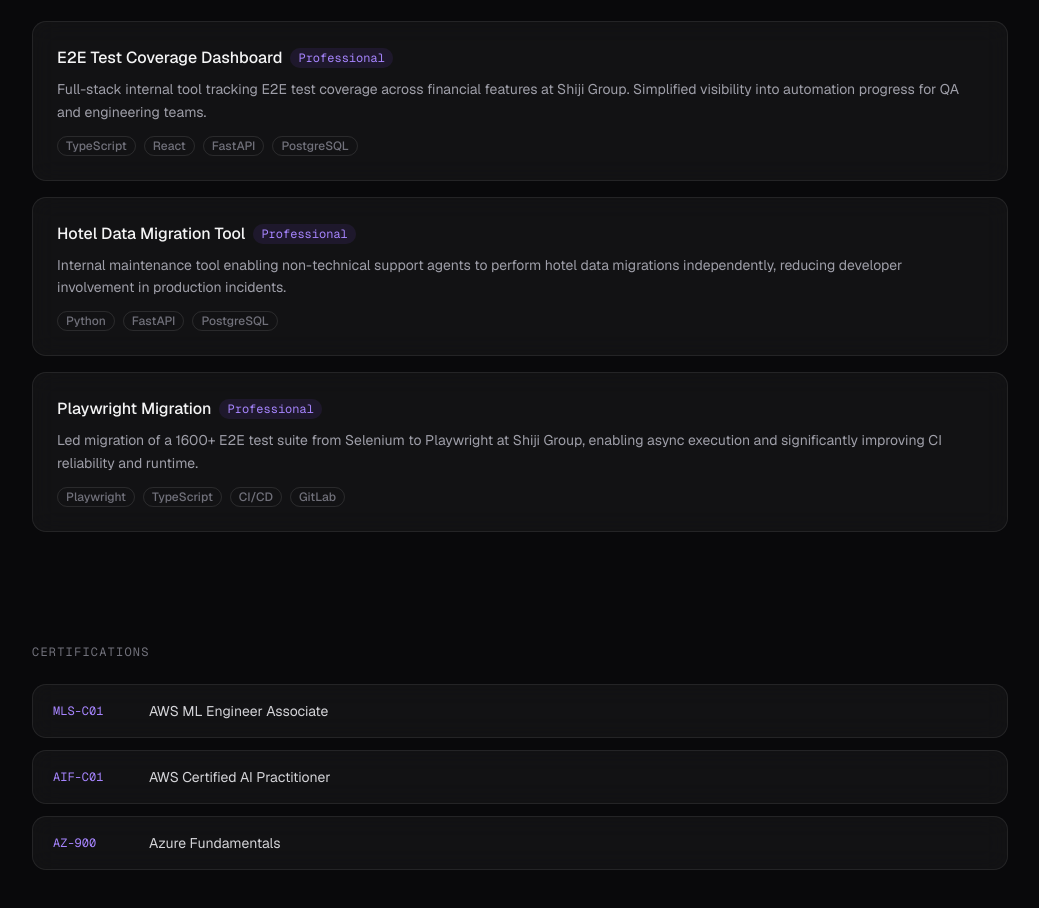
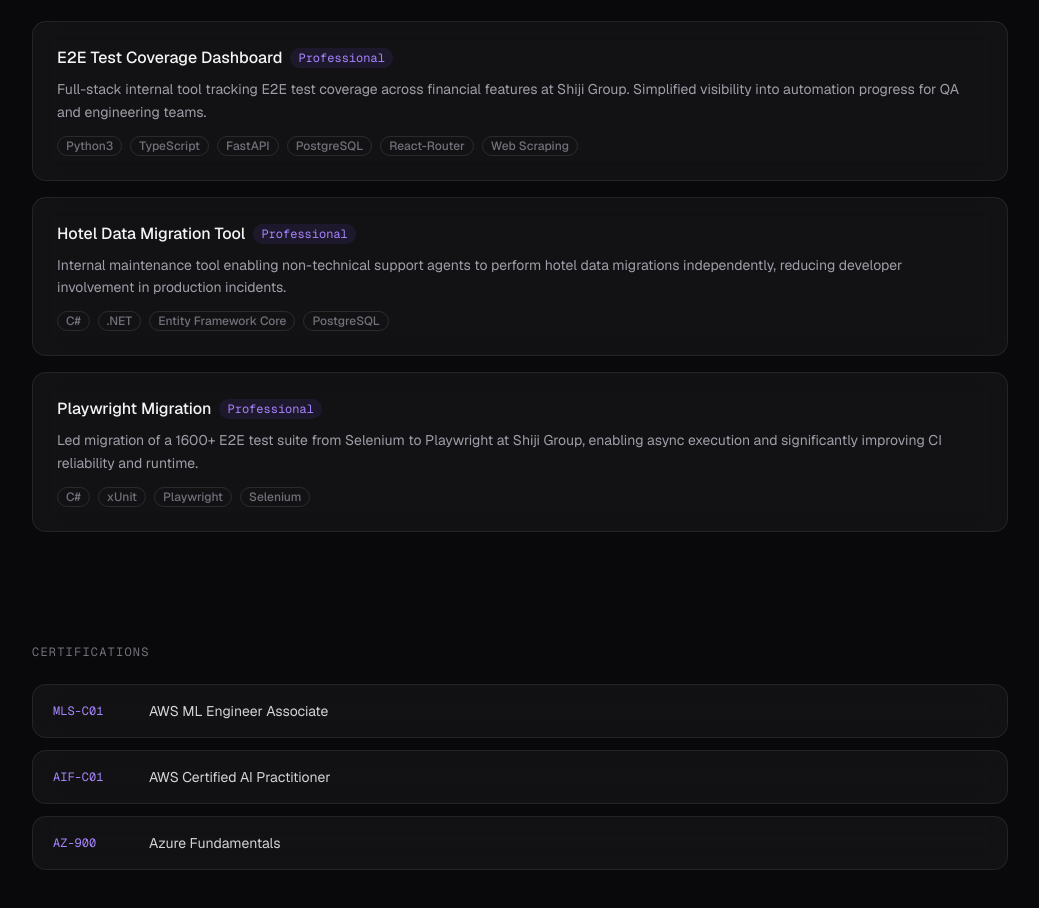
Before and after one commit to MateuszKrolik/portfolio, a Next.js app: page / in a window 1280 px wide. Shown: the part 1280-2188 px from the top of the page, without its empty margins (120-1159 px from the left). Built offline with nearby package versions, Linux system fonts and the light colour scheme.

Commit message:
adjust projects data

```diff
--- a/src/components/home/homeData.ts
+++ b/src/components/home/homeData.ts
@@ -11,19 +11,19 @@ export const projects = [
   {
     title: "E2E Test Coverage Dashboard",
     desc: "Full-stack internal tool tracking E2E test coverage across financial features at Shiji Group. Simplified visibility into automation progress for QA and engineering teams.",
-    tags: ["TypeScript", "React", "FastAPI", "PostgreSQL"],
+    tags: ["Python3", "TypeScript", "FastAPI", "PostgreSQL", "React-Router", "Web Scraping"],
     status: "Professional",
   },
   {
     title: "Hotel Data Migration Tool",
     desc: "Internal maintenance tool enabling non-technical support agents to perform hotel data migrations independently, reducing developer involvement in production incidents.",
-    tags: ["Python", "FastAPI", "PostgreSQL"],
+    tags: ["C#", ".NET", "Entity Framework Core", "PostgreSQL"],
     status: "Professional",
   },
   {
     title: "Playwright Migration",
     desc: "Led migration of a 1600+ E2E test suite from Selenium to Playwright at Shiji Group, enabling async execution and significantly improving CI reliability and runtime.",
-    tags: ["Playwright", "TypeScript", "CI/CD", "GitLab"],
+    tags: ["C#", "xUnit", "Playwright", "Selenium"],
     status: "Professional",
   },
 ];
```
